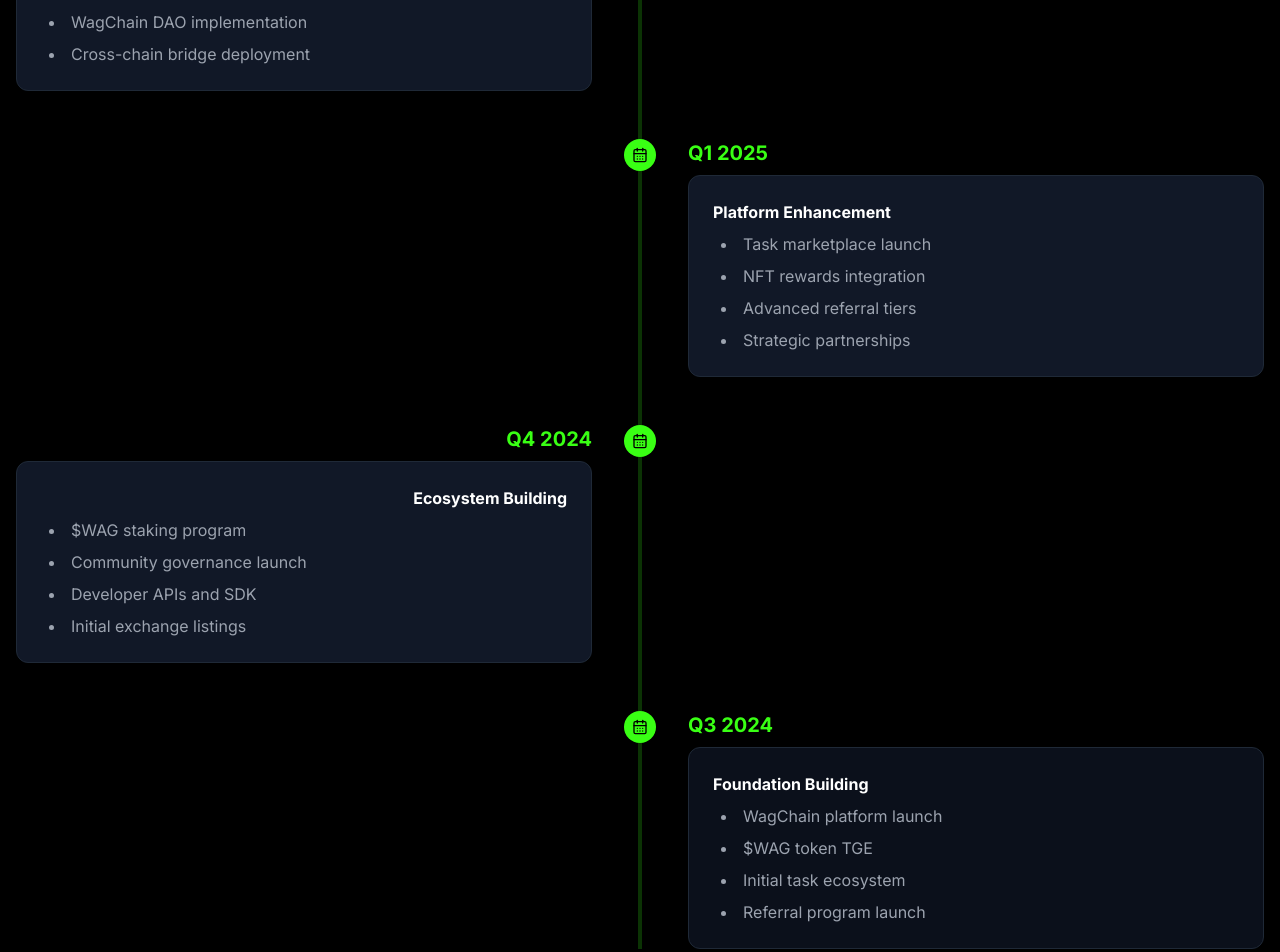
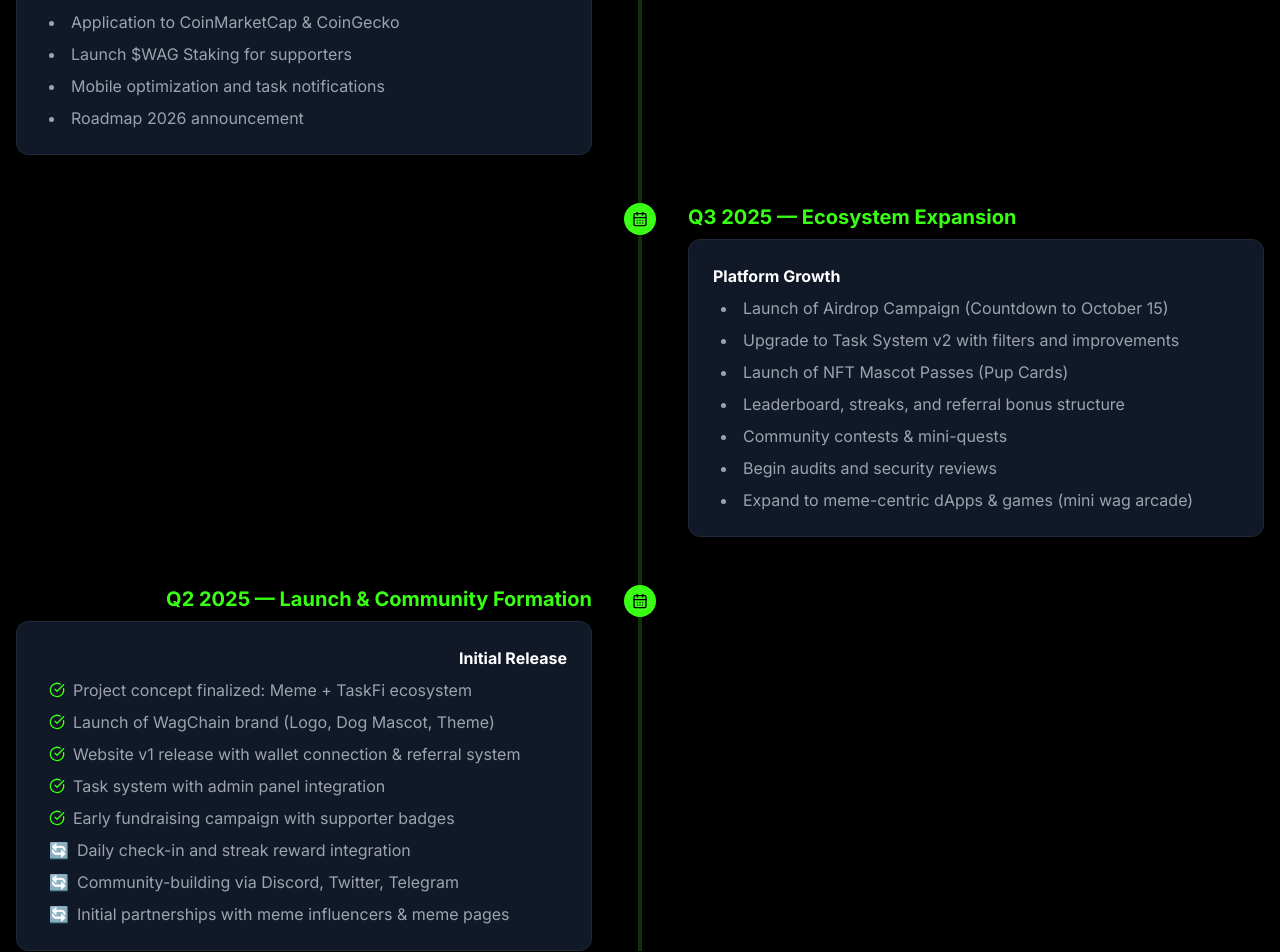
Before and after one commit to wagcoiner/wagcoin, a React (Vite) app: page / in a window 1280 px wide. Shown: the part 2280-3232 px from the top of the page. Built offline with nearby package versions, Linux system fonts and the light colour scheme.

Commit message:
Update homepage roadmap section
Updated the roadmap section on the homepage with the provided 2025 roadmap details.

```diff
--- a/src/pages/Home.tsx
+++ b/src/pages/Home.tsx
@@ -1,4 +1,3 @@
-
 import React from "react";
 import { Link } from "react-router-dom";
 import { useAuth } from "@/contexts/AuthContext";
@@ -273,7 +272,7 @@ const Home: React.FC = () => {
 
           {/* Timeline items */}
           <div className="space-y-12">
-            {/* Q2 2025 */}
+            {/* Q4 2025 */}
             <motion.div
               initial={{ opacity: 0 }}
               animate={{ opacity: 1 }}
@@ -281,14 +280,16 @@ const Home: React.FC = () => {
               className="flex flex-col md:flex-row items-start relative"
             >
               <div className="md:w-1/2 md:pr-12 md:text-right order-2 md:order-1 mt-6 md:mt-0">
-                <h3 className="text-xl text-neon-green font-bold mb-2">Q2 2025</h3>
+                <h3 className="text-xl text-neon-green font-bold mb-2">Q4 2025 — CEX Listings & Scale</h3>
                 <div className="bg-gray-900 border border-gray-800 rounded-xl p-6">
-                  <h4 className="font-bold mb-2">Expansion & Growth</h4>
+                  <h4 className="font-bold mb-2">Exchange Listings & Growth</h4>
                   <ul className="text-gray-400 list-disc list-inside text-left ml-2 space-y-2">
-                    <li>Major exchange listings</li>
-                    <li>Mobile app launch</li>
-                    <li>WagChain DAO implementation</li>
-                    <li>Cross-chain bridge deployment</li>
+                    <li>Major Airdrop Launch on Oct 15</li>
+                    <li>Listing on Tier 3 Centralized Exchange (CEX)</li>
+                    <li>Application to CoinMarketCap & CoinGecko</li>
+                    <li>Launch $WAG Staking for supporters</li>
+                    <li>Mobile optimization and task notifications</li>
+                    <li>Roadmap 2026 announcement</li>
                   </ul>
                 </div>
               </div>
@@ -298,7 +299,7 @@ const Home: React.FC = () => {
               <div className="md:w-1/2 order-1 md:order-2"></div>
             </motion.div>
 
-            {/* Q1 2025 */}
+            {/* Q3 2025 */}
             <motion.div
               initial={{ opacity: 0 }}
               animate={{ opacity: 1 }}
@@ -310,20 +311,23 @@ const Home: React.FC = () => {
                 <CalendarDays className="h-4 w-4 text-black" />
               </div>
               <div className="md:w-1/2 md:pl-12 order-1 md:order-2 mt-6 md:mt-0">
-                <h3 className="text-xl text-neon-green font-bold mb-2">Q1 2025</h3>
+                <h3 className="text-xl text-neon-green font-bold mb-2">Q3 2025 — Ecosystem Expansion</h3>
                 <div className="bg-gray-900 border border-gray-800 rounded-xl p-6">
-                  <h4 className="font-bold mb-2">Platform Enhancement</h4>
+                  <h4 className="font-bold mb-2">Platform Growth</h4>
                   <ul className="text-gray-400 list-disc list-inside text-left ml-2 space-y-2">
-                    <li>Task marketplace launch</li>
-                    <li>NFT rewards integration</li>
-                    <li>Advanced referral tiers</li>
-                    <li>Strategic partnerships</li>
+                    <li>Launch of Airdrop Campaign (Countdown to October 15)</li>
+                    <li>Upgrade to Task System v2 with filters and improvements</li>
+                    <li>Launch of NFT Mascot Passes (Pup Cards)</li>
+                    <li>Leaderboard, streaks, and referral bonus structure</li>
+                    <li>Community contests & mini-quests</li>
+                    <li>Begin audits and security reviews</li>
+                    <li>Expand to meme-centric dApps & games (mini wag arcade)</li>
                   </ul>
                 </div>
               </div>
             </motion.div>
 
-            {/* Q4 2024 */}
+            {/* Q2 2025 */}
             <motion.div
               initial={{ opacity: 0 }}
               animate={{ opacity: 1 }}
@@ -331,14 +335,42 @@ const Home: React.FC = () => {
               className="flex flex-col md:flex-row items-start relative"
             >
               <div className="md:w-1/2 md:pr-12 md:text-right order-2 md:order-1 mt-6 md:mt-0">
-                <h3 className="text-xl text-neon-green font-bold mb-2">Q4 2024</h3>
+                <h3 className="text-xl text-neon-green font-bold mb-2">Q2 2025 — Launch & Community Formation</h3>
                 <div className="bg-gray-900 border border-gray-800 rounded-xl p-6">
-                  <h4 className="font-bold mb-2">Ecosystem Building</h4>
+                  <h4 className="font-bold mb-2">Initial Release</h4>
                   <ul className="text-gray-400 list-disc list-inside text-left ml-2 space-y-2">
-                    <li>$WAG staking program</li>
-                    <li>Community governance launch</li>
-                    <li>Developer APIs and SDK</li>
-                    <li>Initial exchange listings</li>
+                    <li className="flex items-start">
+                      <CheckCircle className="h-4 w-4 text-neon-green mt-1 mr-2 flex-shrink-0" />
+                      <span>Project concept finalized: Meme + TaskFi ecosystem</span>
+                    </li>
+                    <li className="flex items-start">
+                      <CheckCircle className="h-4 w-4 text-neon-green mt-1 mr-2 flex-shrink-0" />
+                      <span>Launch of WagChain brand (Logo, Dog Mascot, Theme)</span>
+                    </li>
+                    <li className="flex items-start">
+                      <CheckCircle className="h-4 w-4 text-neon-green mt-1 mr-2 flex-shrink-0" />
+                      <span>Website v1 release with wallet connection & referral system</span>
+                    </li>
+                    <li className="flex items-start">
+                      <CheckCircle className="h-4 w-4 text-neon-green mt-1 mr-2 flex-shrink-0" />
+                      <span>Task system with admin panel integration</span>
+                    </li>
+                    <li className="flex items-start">
+                      <CheckCircle className="h-4 w-4 text-neon-green mt-1 mr-2 flex-shrink-0" />
+                      <span>Early fundraising campaign with supporter badges</span>
+                    </li>
+                    <li className="flex items-start">
+                      <span className="text-yellow-400 font-bold mr-2">🔄</span>
+                      <span>Daily check-in and streak reward integration</span>
+                    </li>
+                    <li className="flex items-start">
+                      <span className="text-yellow-400 font-bold mr-2">🔄</span>
+                      <span>Community-building via Discord, Twitter, Telegram</span>
+                    </li>
+                    <li className="flex items-start">
+                      <span className="text-yellow-400 font-bold mr-2">🔄</span>
+                      <span>Initial partnerships with meme influencers & meme pages</span>
+                    </li>
                   </ul>
                 </div>
               </div>
@@ -346,31 +378,6 @@ const Home: React.FC = () => {
                 <CalendarDays className="h-4 w-4 text-black" />
               </div>
               <div className="md:w-1/2 order-1 md:order-2"></div>
-            </motion.div>
-
-            {/* Q3 2024 */}
-            <motion.div
-              initial={{ opacity: 0 }}
-              animate={{ opacity: 1 }}
-              transition={{ duration: 0.5, delay: 0.5 }}
-              className="flex flex-col md:flex-row items-start relative"
-            >
-              <div className="md:w-1/2 order-2 md:order-1"></div>
-              <div className="absolute left-0 md:left-1/2 transform md:-translate-x-1/2 w-8 h-8 rounded-full bg-neon-green flex items-center justify-center">
-                <CalendarDays className="h-4 w-4 text-black" />
-              </div>
-              <div className="md:w-1/2 md:pl-12 order-1 md:order-2 mt-6 md:mt-0">
-                <h3 className="text-xl text-neon-green font-bold mb-2">Q3 2024</h3>
-                <div className="bg-gray-900 border border-gray-800 rounded-xl p-6 bg-opacity-70">
-                  <h4 className="font-bold mb-2">Foundation Building</h4>
-                  <ul className="text-gray-400 list-disc list-inside text-left ml-2 space-y-2">
-                    <li>WagChain platform launch</li>
-                    <li>$WAG token TGE</li>
-                    <li>Initial task ecosystem</li>
-                    <li>Referral program launch</li>
-                  </ul>
-                </div>
-              </div>
             </motion.div>
           </div>
         </div>
```
